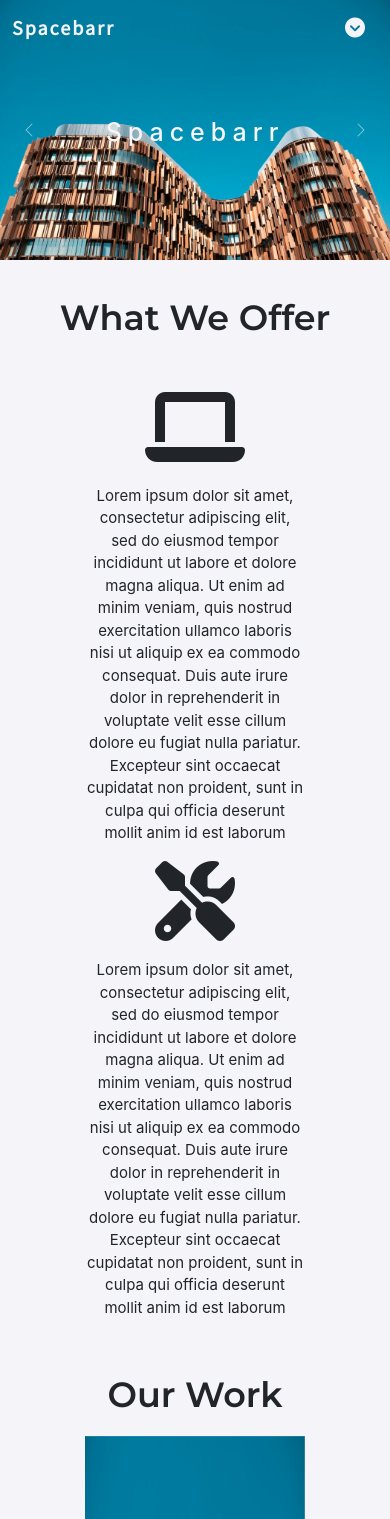
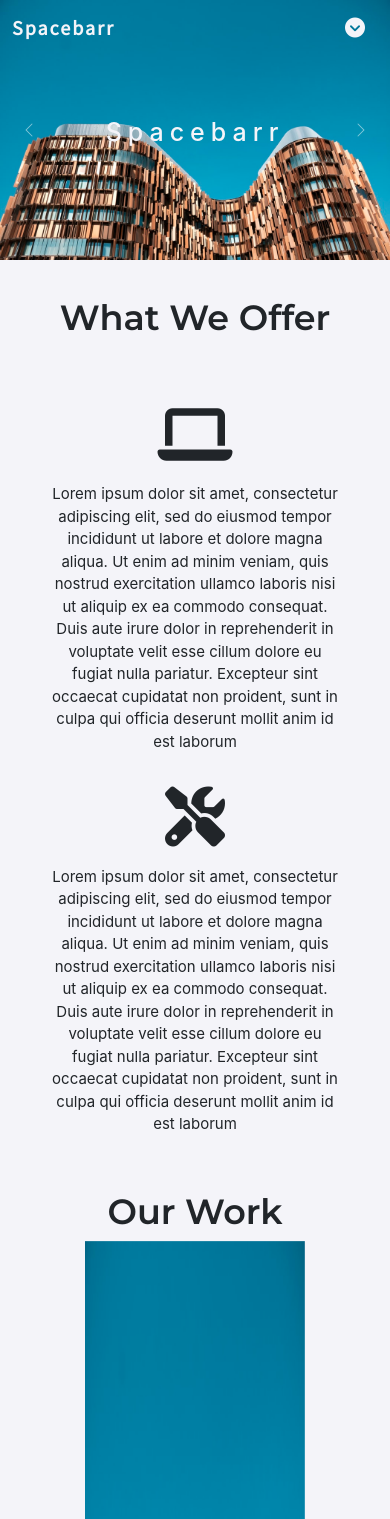
Before and after one commit to melissabarrerafarias/freelanced-company, a React (Create React App) app: page / in a window 390 px wide. Shown: the top 1519 px of the page. Built offline with nearby package versions, Linux system fonts and the light colour scheme.

Commit message:
mobile responsive offer section

```diff
--- a/src/landing-page.css
+++ b/src/landing-page.css
@@ -102,6 +102,19 @@ body, html {
     .brand-name {
         font-size: 40px
     }
+
+    .landing-page-headings {
+        margin-bottom: 2%;
+    }
+
+    .offer-icons {
+        font-size: 60px;
+        margin-top: 5%;
+    }
+
+    .offer-description {
+        margin-top: 5%;
+    }
 }
 
 @media (max-width: 575.98px) {
@@ -113,10 +126,32 @@ body, html {
         width: 1rem;
         height: 1rem;
     }
+
+    .offer-description {
+        padding-right: 10%;
+        padding-left: 10%;
+    }
 }
 
-@media (max-width: 349.98px) {
+@media (max-width: 375.98px) {
     .brand-name {
         font-size: 20px
     }
+
+    .landing-page-headings {
+        font-size: 25px;
+        margin-bottom: 0%;
+    }
+
+    .offer-icons {
+        font-size: 40px;
+        margin-top: 5%;
+    }
+
+    .offer-description {
+        margin-top: 5%;
+        font-size: 14px;
+        padding-right: 10%;
+        padding-left: 10%;
+    }
 }
--- a/src/pages/LandingPage.js
+++ b/src/pages/LandingPage.js
@@ -9,6 +9,7 @@ import developers from '../assets/images/shelsy.jpg';
 function LandingPage() {
     return (
         <main>
+            {/* front page carousel */}
             <div id="#mainCarousel">
                 <div class="carousel-branding"><h1 className="brand-name">Spacebarr</h1></div>
                 <div id="carouselExampleInterval" class="carousel slide" data-bs-ride="carousel">
@@ -34,18 +35,19 @@ function LandingPage() {
                 </div>
             </div>
 
+            {/* what we offer section */}
             <div className="container-fluid">
                 <h1 className="landing-page-headings text-center">What We Offer</h1>
 
                 <div className="row text-center mt-5">
-                    <div className="col-md-6">
+                    <div className="col-md-6 col-sm-12">
                         <i class="fas fa-laptop offer-icons"></i>
                         <p className="offer-description">Lorem ipsum dolor sit amet, consectetur adipiscing elit, sed do eiusmod tempor incididunt ut labore et dolore magna aliqua. Ut enim ad minim veniam, quis
                             nostrud exercitation ullamco laboris nisi ut aliquip ex ea commodo consequat. Duis aute irure dolor in reprehenderit in voluptate velit esse cillum dolore
                             eu fugiat nulla pariatur. Excepteur sint occaecat cupidatat non proident, sunt in culpa qui officia deserunt mollit anim id est laborum</p>
                     </div>
 
-                    <div className="col-md-6">
+                    <div className="col-md-6 col-sm-12">
                         <i className="fas fa-tools offer-icons"></i>
                         <p className="offer-description">Lorem ipsum dolor sit amet, consectetur adipiscing elit, sed do eiusmod tempor incididunt ut labore et dolore magna aliqua. Ut enim ad minim veniam, quis
                             nostrud exercitation ullamco laboris nisi ut aliquip ex ea commodo consequat. Duis aute irure dolor in reprehenderit in voluptate velit esse cillum dolore
@@ -54,6 +56,7 @@ function LandingPage() {
                 </div>
             </div>
 
+            {/* our work section with carousel*/}
             <h1 className="landing-page-headings text-center">Our Work</h1>
             <div className="container-fluid d-flex justify-content-center">
 
@@ -97,16 +100,17 @@ function LandingPage() {
                 </div>
             </div>
 
+            {/* about us section */}
             <div id="about" className="container">
                 <h1 className="landing-page-headings text-center">About Us</h1>
                 <div className="row">
-                    <div className="col-md-6">
+                    <div className="col-md-6 col-sm-12">
                         <p className="about-us-desc">Lorem ipsum dolor sit amet, consectetur adipiscing elit, sed do eiusmod tempor incididunt ut labore et dolore magna aliqua. Ut enim ad minim veniam, quis
                             nostrud exercitation ullamco laboris nisi ut aliquip ex ea commodo consequat. Duis aute irure dolor in reprehenderit in voluptate velit esse cillum dolore
                             eu fugiat nulla pariatur. Excepteur sint occaecat cupidatat non proident, sunt in culpa qui officia deserunt mollit anim id est laborum</p>
                     </div>
-                    <div className="col-md-6 d-flex justify-content-end">  {/* can change to 'text-center' */}
-                        <img src={developers} className = "devs-img"></img>
+                    <div className="col-md-6 col-sm-12 d-flex justify-content-end justify-content-sm-center">  {/* can change to 'text-center' */}
+                        <img src={developers} className="devs-img"></img>
                     </div>
                 </div>
             </div>
```
